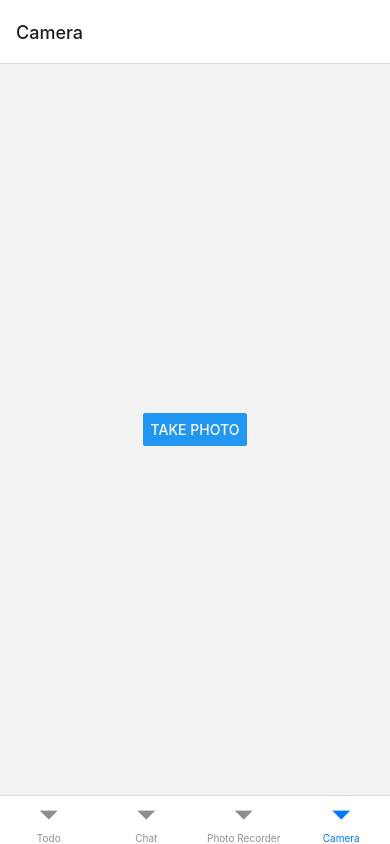
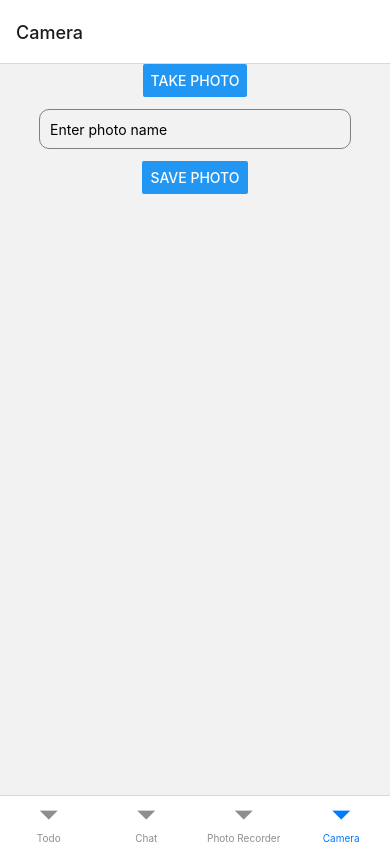
Before and after one commit to YuxuanXiong1/CS153_Sum23_CA1Yuxuan, a React Native app in the folder CA1/: screen /Camera in a window 390 px wide. Built offline with nearby package versions, Linux system fonts and the light colour scheme.

Commit message:
update
for camera

```diff
--- a/CA1/components/CameraScreen.js
+++ b/CA1/components/CameraScreen.js
@@ -1,10 +1,41 @@
-import React, { useState } from 'react';
-import { Button, View, Image, StyleSheet } from 'react-native';
+import React, { useState, useEffect } from 'react';
+import { Button, View, Image, StyleSheet, TextInput, FlatList, TouchableOpacity, Modal, Text } from 'react-native';
 import * as ImagePicker from 'expo-image-picker';
 import { Camera } from 'expo-camera';
+import AsyncStorage from '@react-native-async-storage/async-storage';
 
 export default function CameraScreen() {
   const [photoUri, setPhotoUri] = useState(null);
+  const [photoName, setPhotoName] = useState('');
+  const [photoList, setPhotoList] = useState([]);
+  const [modalVisible, setModalVisible] = useState(false);
+  const [selectedItem, setSelectedItem] = useState(null);
+
+  useEffect(() => {
+    retrieveData();
+  }, []);
+
+  const retrieveData = async () => {
+    try {
+      const storedPhotoList = await AsyncStorage.getItem('photoList');
+      if (storedPhotoList !== null) {
+        setPhotoList(JSON.parse(storedPhotoList));
+      }
+    } catch (error) {
+      console.log('Failed to retrieve data from storage:', error);
+    }
+  };
+
+  const saveData = async (uri, name) => {
+    try {
+      const timestamp = new Date().toISOString();
+      const newList = photoList.concat({ uri, name, timestamp });
+      setPhotoList(newList);
+      await AsyncStorage.setItem('photoList', JSON.stringify(newList));
+    } catch (error) {
+      console.log('Failed to save data to storage:', error);
+    }
+  };
 
   const takePhoto = async () => {
     const { status } = await Camera.requestPermissionsAsync();
@@ -17,12 +48,52 @@ export default function CameraScreen() {
     if (!result.cancelled) {
       setPhotoUri(result.assets[0].uri);
     }
+  };
+
+  const savePhoto = () => {
+    if (photoUri && photoName) {
+      saveData(photoUri, photoName);
+      setPhotoUri(null);
+      setPhotoName('');
+    } else {
+      alert('Please take a photo and give it a name.');
+    }
   }
+
+  const ListItem = ({ item }) => (
+    <TouchableOpacity style={styles.listItem} onPress={() => { setSelectedItem(item); setModalVisible(true); }}>
+      <Text style={styles.text}>{item.name}</Text>
+      <Text style={styles.dateText}>{new Date(item.timestamp).toLocaleString()}</Text>
+    </TouchableOpacity>
+  );
 
   return (
     <View style={styles.container}>
       <Button title="Take Photo" onPress={takePhoto} />
       {photoUri && <Image source={{ uri: photoUri }} style={styles.image} />}
+      <TextInput
+        style={styles.input}
+        onChangeText={setPhotoName}
+        value={photoName}
+        placeholder='Enter photo name'
+      />
+      <Button title="Save Photo" onPress={savePhoto} />
+      <FlatList
+        data={photoList}
+        renderItem={ListItem}
+        keyExtractor={item => item.timestamp}
+      />
+      <Modal
+        animationType="slide"
+        transparent={true}
+        visible={modalVisible}
+      >
+        <View style={styles.modalView}>
+          <Image source={{ uri: selectedItem?.uri }} style={styles.image} />
+          <Text style={styles.modalText}>{selectedItem?.name}</Text>
+          <Button title="Close" onPress={() => setModalVisible(false)} />
+        </View>
+      </Modal>
     </View>
   );
 }
@@ -38,4 +109,45 @@ const styles = StyleSheet.create({
     height: 300,
     marginTop: 20,
   },
+  input: {
+    height: 40,
+    width: '80%',
+    margin: 12,
+    borderWidth: 1,
+    borderColor: 'gray',
+    borderRadius: 10,
+    paddingHorizontal: 10,
+  },
+  listItem: {
+    backgroundColor: '#f8f8f8',
+    padding: 20,
+    borderRadius: 10,
+    marginVertical: 8,
+  },
+  text: {
+    fontSize: 16,
+  },
+  dateText: {
+    fontSize: 12,
+    color: '#666',
+  },
+  modalView: {
+    margin: 20,
+    backgroundColor: "white",
+    borderRadius: 20,
+    padding: 35,
+    alignItems: "center",
+    shadowColor: "#000",
+    shadowOffset: {
+      width: 0,
+      height: 2
+    },
+    shadowOpacity: 0.25,
+    shadowRadius: 4,
+    elevation: 5
+  },
+  modalText: {
+    marginBottom: 15,
+    textAlign: "center"
+  },
 });
```
